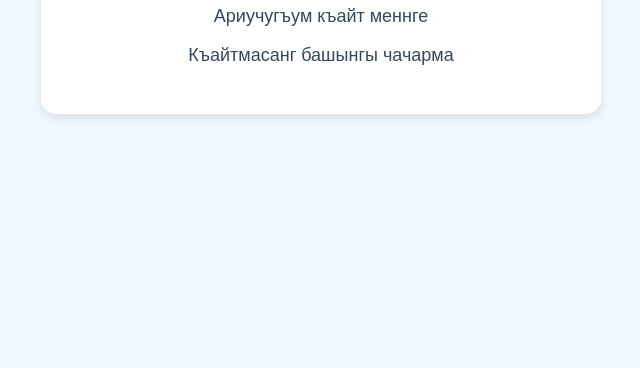
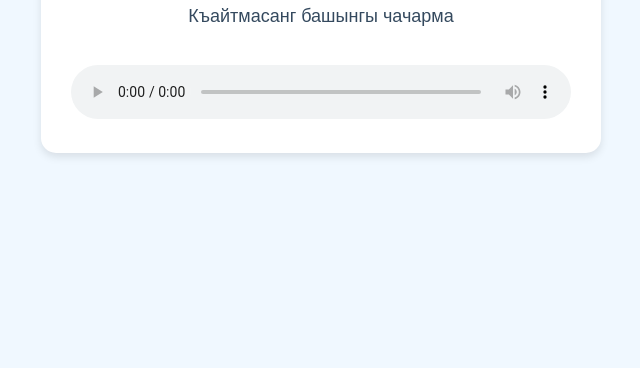
Before and after one commit to Alik3001/qrtext, a plain HTML site: page index.html in a window 1280 px wide. Shown: the part 432-800 px from the top of the page, without its empty margins (319-959 px from the left). Drawn offline with Linux system fonts and the light colour scheme.

Commit message:
Update index.html
changes in index.hmtl

```diff
--- a/index.html
+++ b/index.html
@@ -29,6 +29,10 @@
             color: #34495e;
             font-size: 18px;
         }
+        audio {
+            margin-top: 20px;
+            width: 100%;
+        }
     </style>
 </head>
 <body>
@@ -36,6 +40,12 @@
         <h1>Ассаляму алейкум Уа РахматулЛахи уа баракятуху 👋</h1>
         <p>Ариучугъум къайт меннге </p>
         <p>Къайтмасанг башынгы чачарма</p>
+
+        <!-- Аудиоплеер -->
+        <audio controls>
+            <source src="voice-message.mp3.m4a" type="audio/mp4">
+            Ваш браузер не поддерживает аудио.
+        </audio>
     </div>
 </body>
 </html>
```
